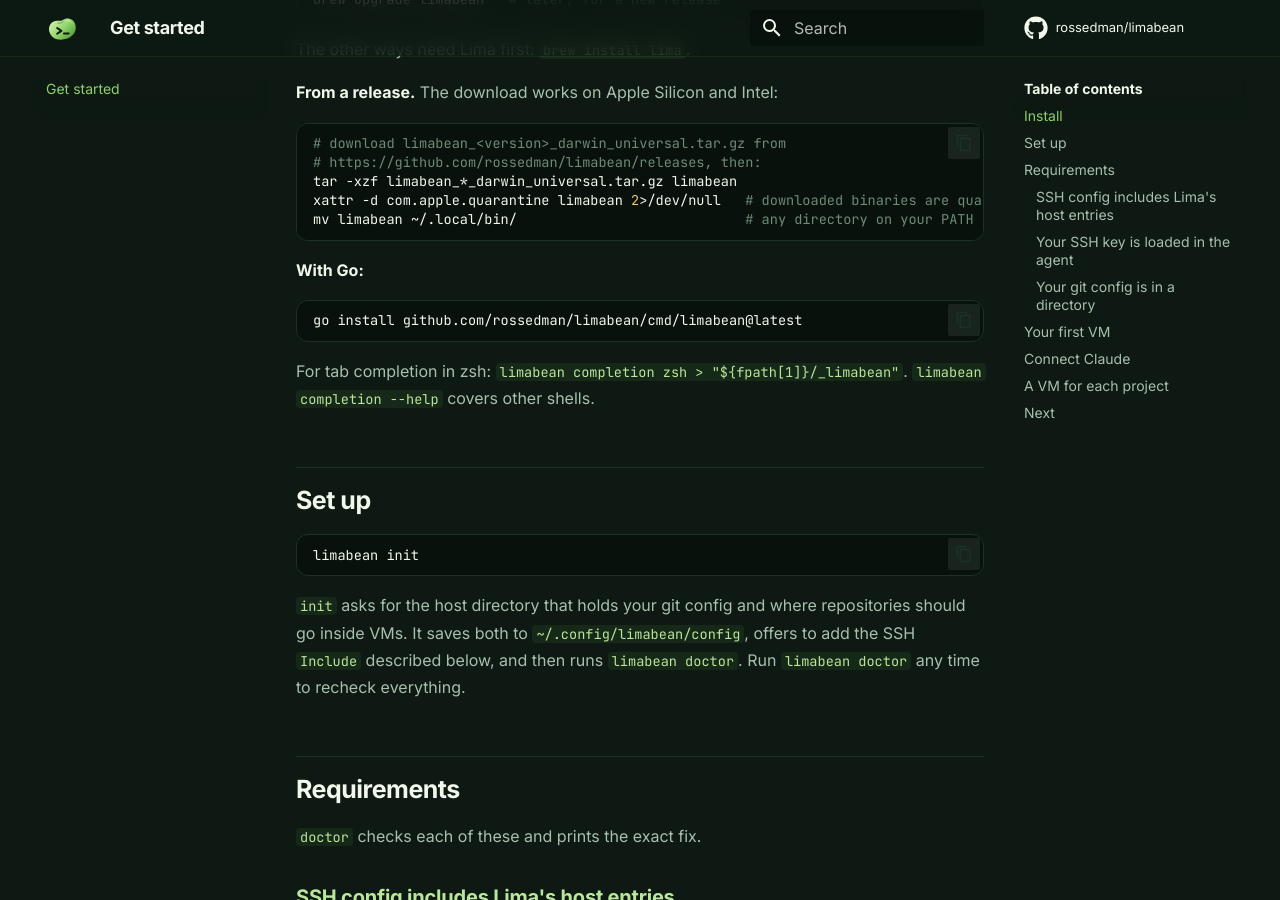
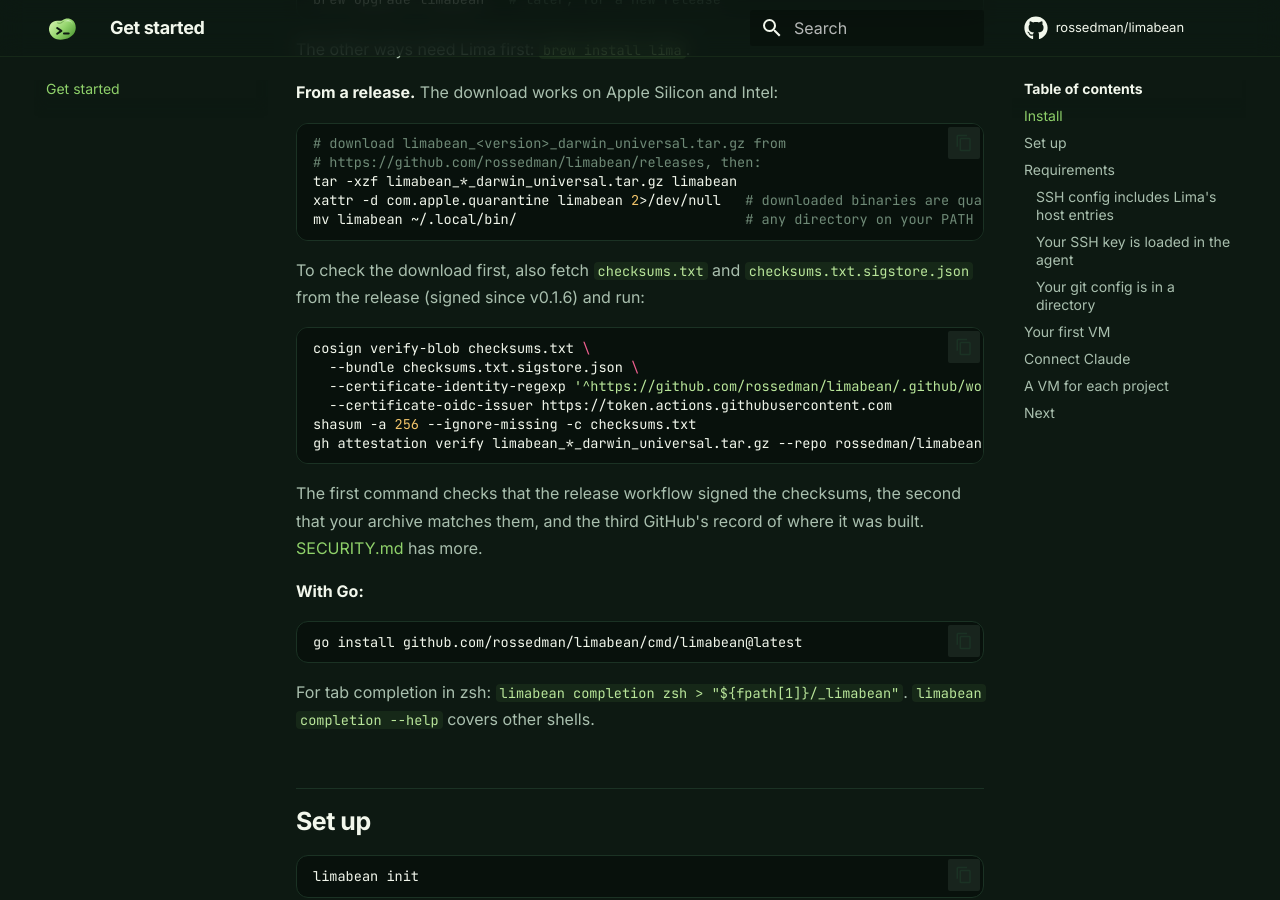
Before and after one commit to rossedman/limabean, an MkDocs documentation site: the page built from docs/getting-started.md, in a window 1280 px wide and 900 px high, scrolled down 473 px. Built offline with MkDocs 1.6.1 and Material for MkDocs 9.7.7, drawn with Linux system fonts in a browser that asks for light colours; comment, search, counter and statistics services are not loaded.

Commit message:
Sign releases with cosign and attest their provenance
Nothing let a user check that a download came from this repository's
release workflow. GoReleaser now signs checksums.txt keylessly with the
workflow's GitHub identity, and the workflow attests where each archive
was built, so neither needs keys or secrets.

- Add a cosign signs: entry for checksums.txt in .goreleaser.yaml
- Give the release job id-token and attestations permissions, install
  cosign, and run attest-build-provenance on the archives
- Turn off setup-go's cache in the release job, so a cache written by
  another workflow can't reach a release build
- Skip signing in snapshot builds (workflow and docs/customizing.md)
- Document verification in SECURITY.md and docs/getting-started.md

Co-Authored-By: Claude Opus 5.5 <noreply@anthropic.com>

````diff
--- a/docs/getting-started.md
+++ b/docs/getting-started.md
@@ -23,6 +23,23 @@ tar -xzf limabean_*_darwin_universal.tar.gz limabean
 xattr -d com.apple.quarantine limabean 2>/dev/null   # downloaded binaries are quarantined by macOS
 mv limabean ~/.local/bin/                            # any directory on your PATH
 ```
+
+To check the download first, also fetch `checksums.txt` and
+`checksums.txt.sigstore.json` from the release (signed since v0.1.6) and run:
+
+```bash
+cosign verify-blob checksums.txt \
+  --bundle checksums.txt.sigstore.json \
+  --certificate-identity-regexp '^https://github.com/rossedman/limabean/.github/workflows/release.yml@refs/tags/v' \
+  --certificate-oidc-issuer https://token.actions.githubusercontent.com
+shasum -a 256 --ignore-missing -c checksums.txt
+gh attestation verify limabean_*_darwin_universal.tar.gz --repo rossedman/limabean
+```
+
+The first command checks that the release workflow signed the checksums,
+the second that your archive matches them, and the third GitHub's record of
+where it was built. [SECURITY.md](https://github.com/rossedman/limabean/blob/main/SECURITY.md#verifying-releases)
+has more.
 
 **With Go:**
 
````
Also changed, not shown: .goreleaser.yaml (+10 -1 lines), SECURITY.md (+21 -0 lines), docs/customizing.md (+1 -1 lines), 2 other files.
